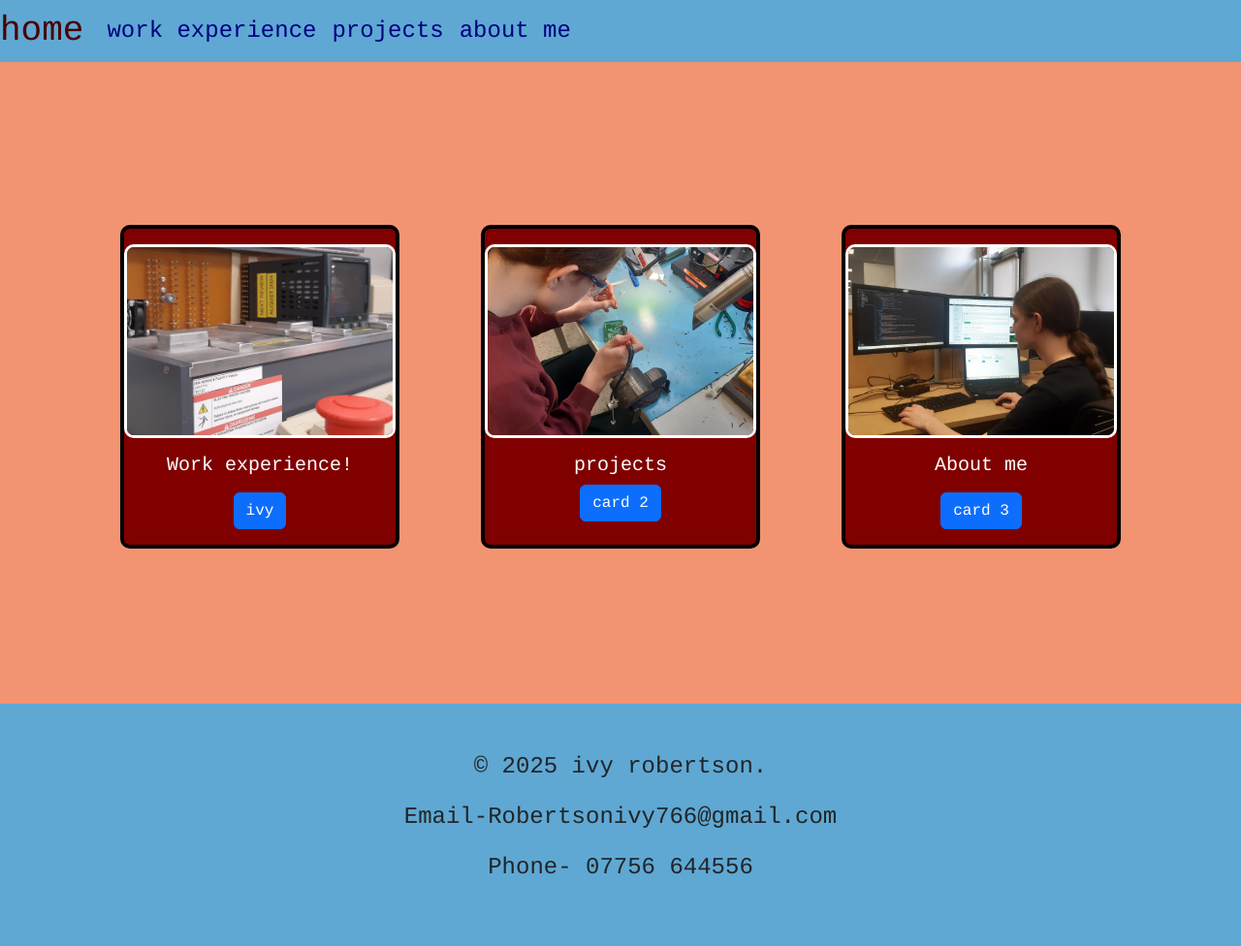
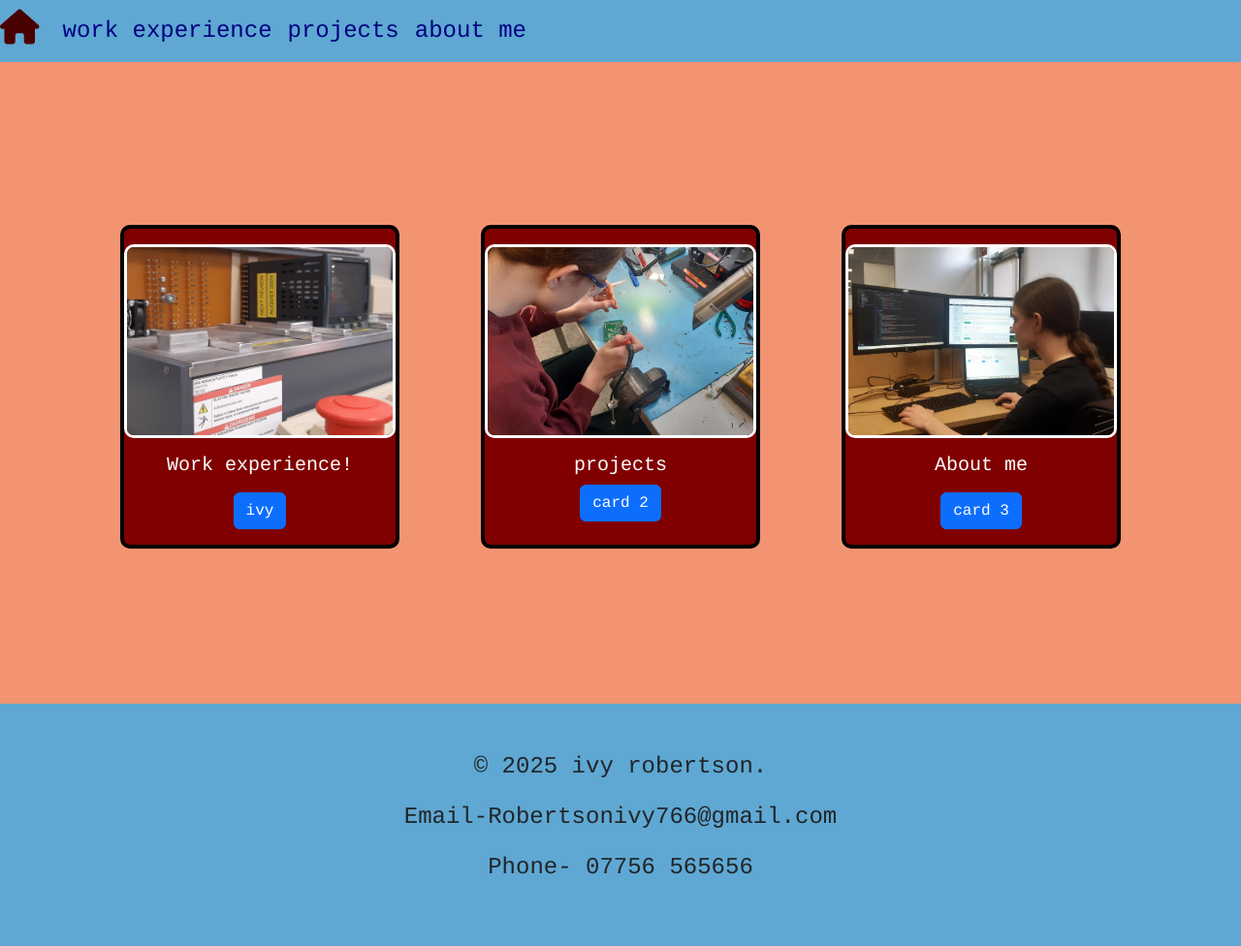
Before and after one commit to AAIHP/project, a plain HTML site: page index.html in a window 1280 px wide. Shown: the whole page at 97% size. Drawn offline with nearby package versions, Linux system fonts and the light colour scheme.

Commit message:
made new home icon

```diff
--- a/index.html
+++ b/index.html
@@ -6,13 +6,17 @@
   <meta name="viewport" content="width=device-width, initial-scale=1.0">
   <title>Document</title>
   <link href="https://cdn.jsdelivr.net/npm/bootstrap@5.3.0-alpha1/dist/css/bootstrap.min.css" rel="stylesheet">
+  <link rel="stylesheet" href="https://cdnjs.cloudflare.com/ajax/libs/font-awesome/6.5.1/css/all.min.css">
+
   <link rel="stylesheet" href="./styles.css" />
 </head>
 
 <body>
   <nav class="navbar navbar-expand-lg">
     <div class="container-fluid nav">
-      <a class="navbar-brand" href="./index.html">home</a>
+      <a class="navbar-brand" href="./index.html">
+        <i class="fa-solid fa-house"></i>
+      </a>
       <button class="navbar-toggler" type="button" data-bs-toggle="collapse" data-bs-target="#navbarNav"
         aria-controls="navbarNav" aria-expanded="false" aria-label="Toggle navigation">
         <span class="navbar-toggler-icon"></span>
@@ -32,6 +36,7 @@
       </div>
     </div>
   </nav>
+
   <section class="container card-container">
     <div class="card my-cards" style="width: 18rem;">
       <img src="./images/20250204_111328.jpg" class="card-img-top" alt="">
@@ -62,10 +67,11 @@
 
     <p>© 2025 ivy robertson.</p>
     <p>Email-Robertsonivy766@gmail.com</p>
-    <p>Phone- 07756 644556</p>
+    <p>Phone- 07756 565656</p>
 </footer>
 
   <script src="https://cdn.jsdelivr.net/npm/bootstrap@5.3.0-alpha1/dist/js/bootstrap.bundle.min.js"></script>
+  <script src="https://kit.fontawesome.com/f302dda9d1.js" crossorigin="anonymous"></script>
 </body>
 
 </html>
```
Also changed, not shown: card2.html (+4 -1 lines), card3.html (+4 -1 lines), ivy.html (+2 -1 lines), images/house.png (added).
